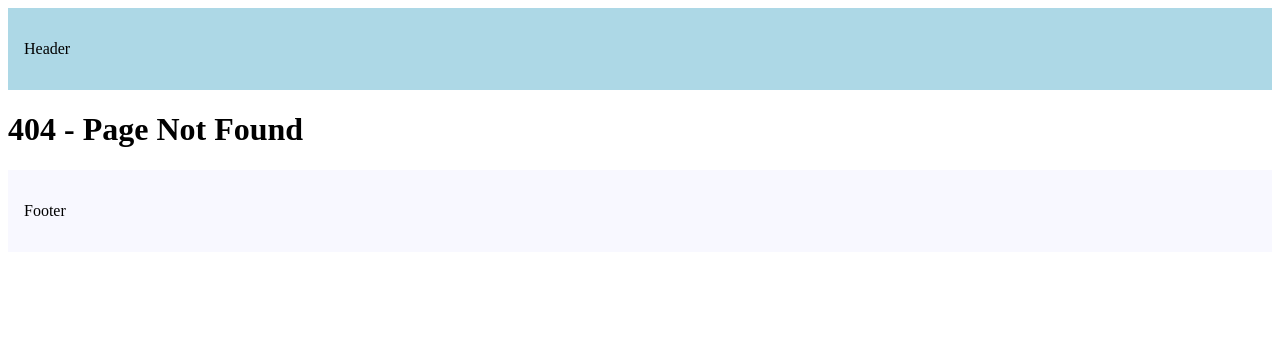
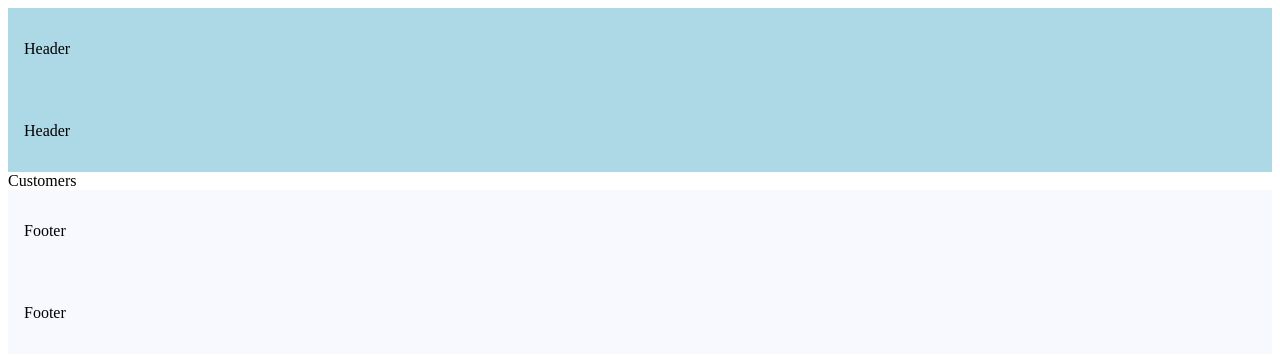
Before and after one commit to Duwesh/Nextjs-15, a Next.js app: page /customers in a window 1280 px wide. Before the commit this address had no page. Shown: the top 356 px of the page. Built offline with nearby package versions, Linux system fonts and the light colour scheme.

Commit message:
add: Multiple Root Layout

```diff
--- /dev/null
+++ b/src/app/(marketing)/customers/page.tsx
@@ -0,0 +1,5 @@
+function Customers() {
+  return <div>Customers</div>;
+}
+
+export default Customers;
--- /dev/null
+++ b/src/app/(marketing)/layout.tsx
@@ -0,0 +1,34 @@
+export const metadata = {
+  title: "Next.js",
+  description: "Generated by Next.js",
+};
+
+export default function MarketingLayout({
+  children,
+}: {
+  children: React.ReactNode;
+}) {
+  return (
+    <html lang="en">
+      <body>
+        <header
+          style={{
+            backgroundColor: "lightblue",
+            padding: "1rem",
+          }}
+        >
+          <p>Header</p>
+        </header>
+        {children}
+        <footer
+          style={{
+            backgroundColor: "ghostwhite",
+            padding: "1rem",
+          }}
+        >
+          <p>Footer</p>
+        </footer>
+      </body>
+    </html>
+  );
+}
--- /dev/null
+++ b/src/app/(marketing)/revenue/page.tsx
@@ -0,0 +1,5 @@
+function Revenue() {
+  return <div>Revenue</div>;
+}
+
+export default Revenue;
--- a/src/app/not-found.tsx
+++ /dev/null
@@ -1,7 +0,0 @@
-export default function NotFound() {
-  return (
-    <div className="flex items-center justify-center min-h-screen bg-gray-100">
-      <h1 className="text-4xl font-bold text-gray-800">404 - Page Not Found</h1>
-    </div>
-  );
-}
```
Also changed, not shown: src/app/(auth)/layout.tsx (added, +26 -0 lines), src/app/(marketing)/page.tsx (renamed from src/app/page.tsx).
